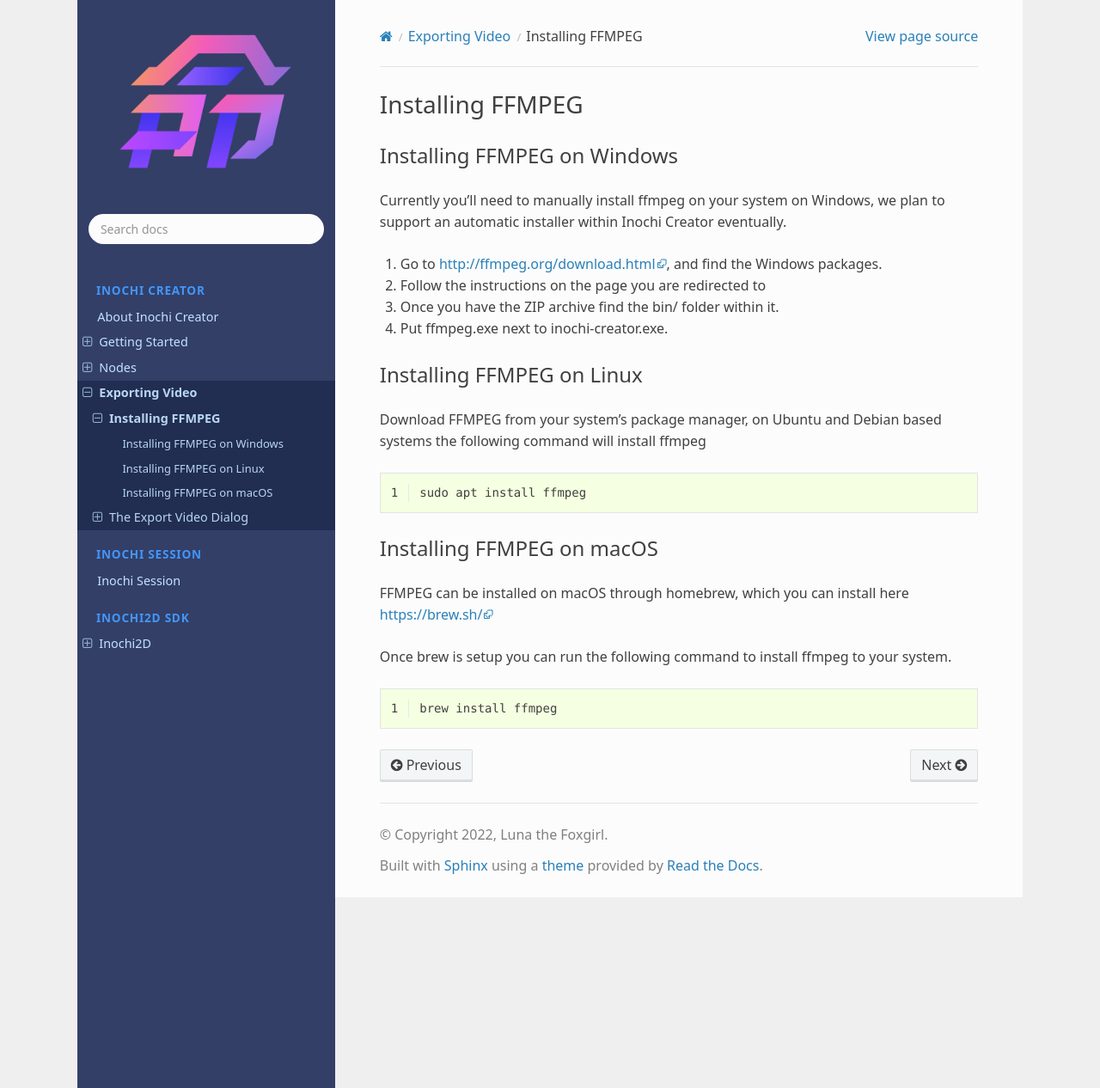
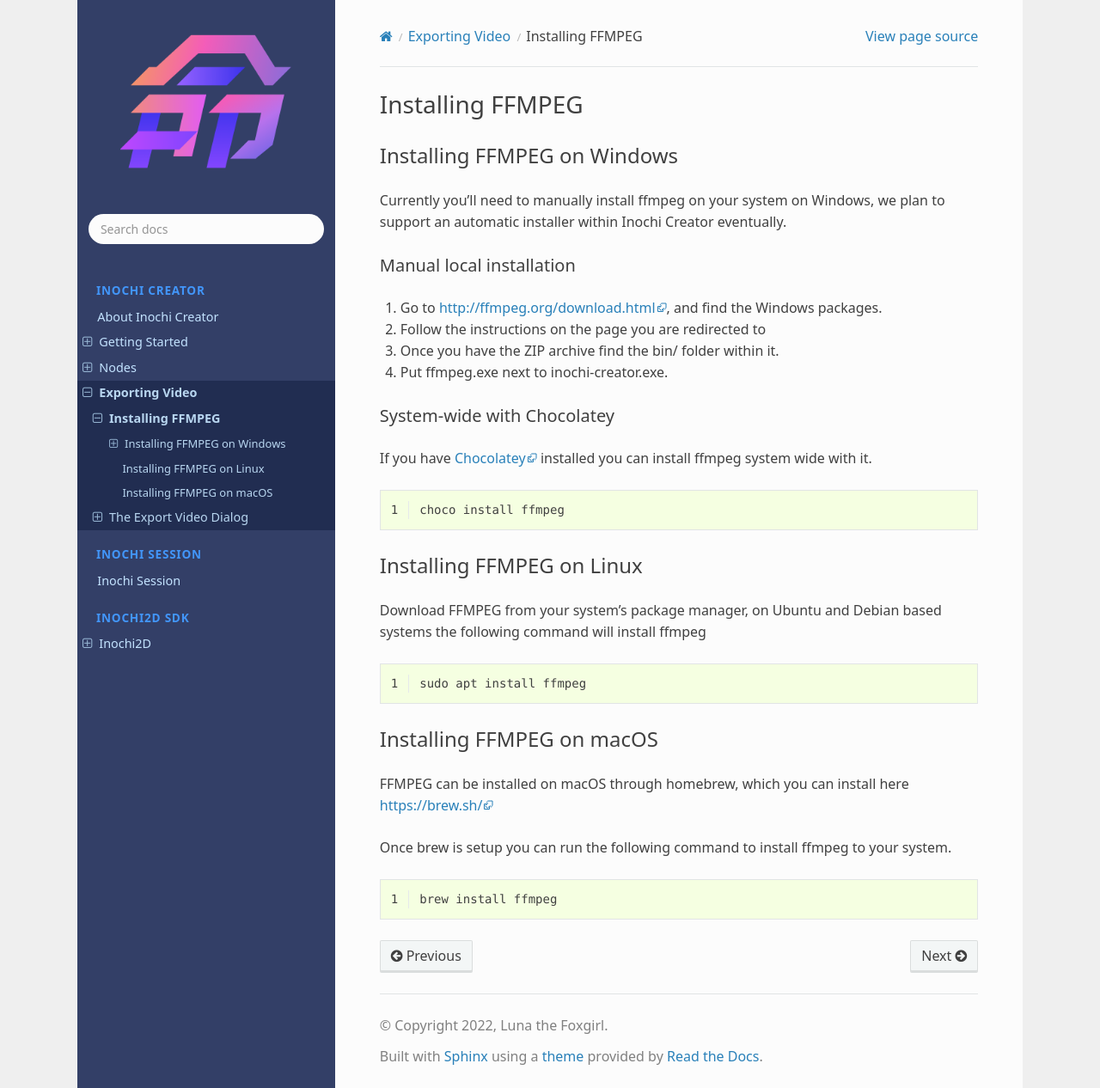
Before and after one commit to Inochi2D/inochi2d-docs, a Sphinx documentation site: the page built from docs/source/creator/video-export/ffmpeg.rst, in a window 1280 px wide and 1266 px high. Shown: the whole window at 86% size. Built offline with Sphinx 7.4.7 and the Read the Docs theme 2.0.0, drawn with Linux system fonts in a browser that asks for light colours.

Commit message:
Add chocolatey instructions

```diff
--- a/docs/source/creator/video-export/ffmpeg.rst
+++ b/docs/source/creator/video-export/ffmpeg.rst
@@ -8,11 +8,23 @@ Installing FFMPEG on Windows
 
 Currently you'll need to manually install ffmpeg on your system on Windows, we plan to support an automatic installer within Inochi Creator eventually.
 
+Manual local installation
+~~~~~~~~~~~~~~~~~~~~~~~~~~
+
 1. Go to http://ffmpeg.org/download.html, and find the Windows packages.
 2. Follow the instructions on the page you are redirected to
 3. Once you have the ZIP archive find the bin/ folder within it.
 4. Put ffmpeg.exe next to inochi-creator.exe.
 
+System-wide with Chocolatey
+~~~~~~~~~~~~~~~~~~~~~~~~~~~
+
+If you have `Chocolatey <https://docs.chocolatey.org/en-us/choco/setup>`__ installed you can install ffmpeg system wide with it.
+
+.. code-block::
+    :linenos:
+
+    choco install ffmpeg
 
 Installing FFMPEG on Linux
 --------------------------
```
